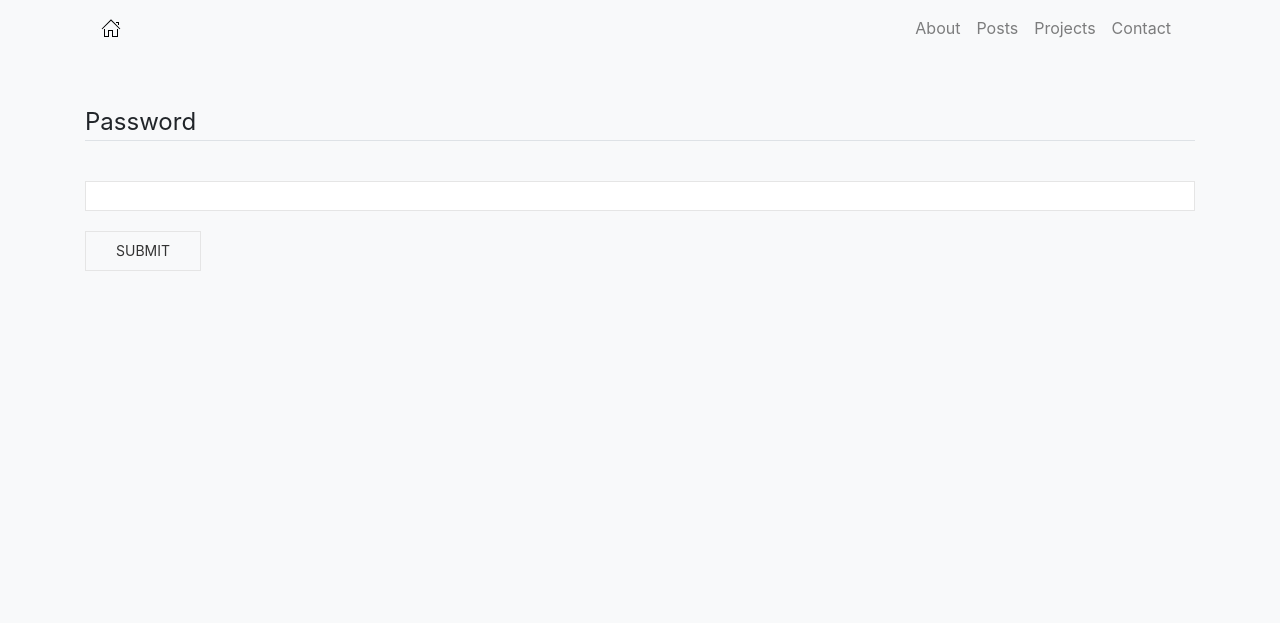
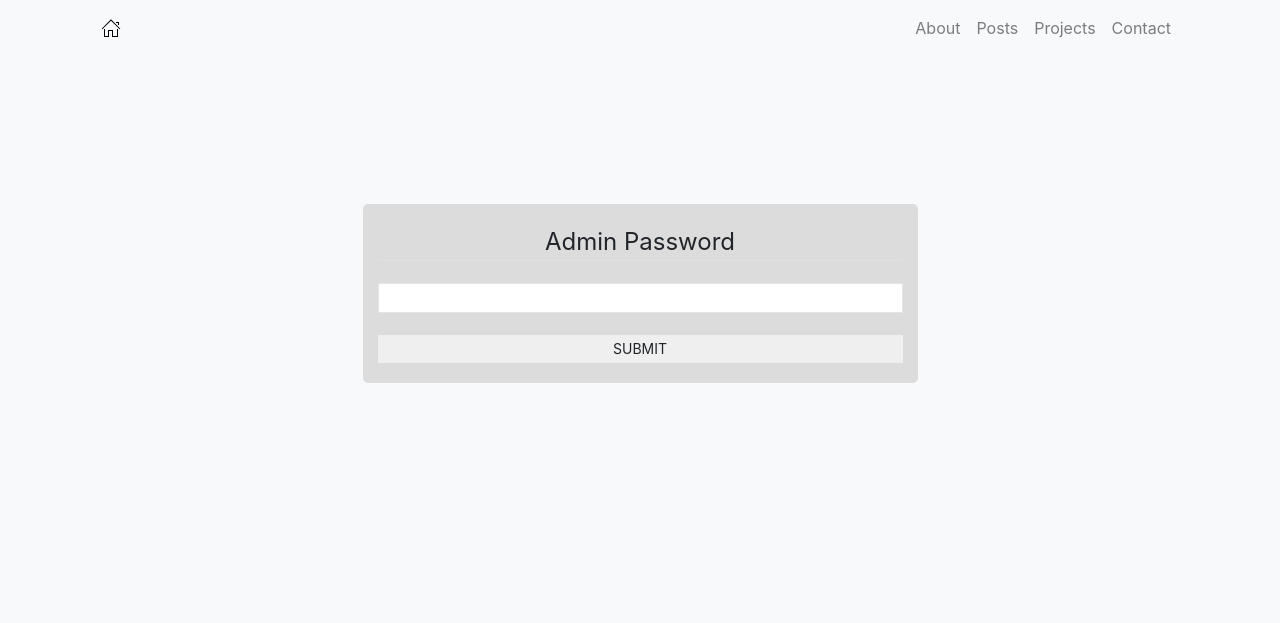
Before and after one commit to ExperimentalHypothesis/personal-blog, a Flask app: page /admin in a window 1280 px wide. Shown: the top 623 px of the page. Run offline with Flask 2, Linux system fonts and the light colour scheme; some libraries are stand-ins or nearby versions.

Commit message:
admin form styling done

```diff
--- a/application/routes.py
+++ b/application/routes.py
@@ -119,7 +119,7 @@ def admin():
 
     form = AdminForm()
     if form.validate_on_submit():
-        admin = AdminModel.query.get(1)
+        admin = AdminModel.query.filter_by(email="kotatko.lukas@gmail.com").first()
         if bcrypt.check_password_hash(admin.password, form.password.data):
             login_user(admin)
             flash("You are logged in!", "success")
--- a/application/static/css/style.css
+++ b/application/static/css/style.css
@@ -36,12 +36,17 @@ body {
 .admin{
     padding-top: 20px;
     margin-top: 100px;
-    margin-bottom: 100%;
-    height: 250px;
+    /* margin-bottom: 100%; */
+    /* height: 200px; */
     /* border: 1px solid; */
-    width: 500px;
-    /* background-color: grey; */
+    background-color: #DCDCDC;
     border-radius: 5px;
+    font-size: 20px;
+    text-align: center;
+}
+
+.admin-button{
+    width: 100%;
 }
 
 @media screen and (min-width: 801px) {
@@ -54,8 +59,12 @@ body {
     .post {
         width: 80%;
     }
+    .admin{
+       width: 50%;
+    }
+  }
 
-  }
+
 
 @media screen and (max-width: 800px) {
     .longstory {
@@ -67,8 +76,12 @@ body {
     .post {
         width: 100%;
     }
+    .admin{
+        width: 100%;
+    }
   }
 
 footer{
-    font-size: 10pxx;
+    font-size: 10px;
+    color: #DCDCDC;
 }
--- a/application/templates/admin.html
+++ b/application/templates/admin.html
@@ -2,9 +2,8 @@
 
 {% block content %}
 
-    <!-- <div class="container admin"> -->
 
-        <!-- FLASH MESSAGE WHEN I TRY TO LOG IN -->
+        <div class="container admin">
             {% with messages = get_flashed_messages(with_categories=true) %}
             {% if messages %}
                 {% for category, message in messages %}
@@ -16,17 +15,15 @@
             {% endwith %}
 
         <form action="" method="POST">
-            <legend class="border-bottom">Password</legend>
+            <legend class="border-bottom">Admin Password</legend>
             <fieldset>
                 {{ form.hidden_tag() }}
+                    {{ form.password(class="uk-input uk-form-small")}}
                 <div class="uk-margin">
-                    {{ form.password(class="uk-input uk-form-small")}}
-                </div>
-                <div class="uk-margin">
-                    {{ form.submit(class="uk-button uk-button-default")}}
+                    {{ form.submit(class="uk-button uk-button-small admin-button")}}
                 </div>
             </fieldset>
         </form>
-    <!-- </div> -->
+    </div>
 
 {% endblock %}
```
Lines whose indentation alone changed are shown as unchanged.
